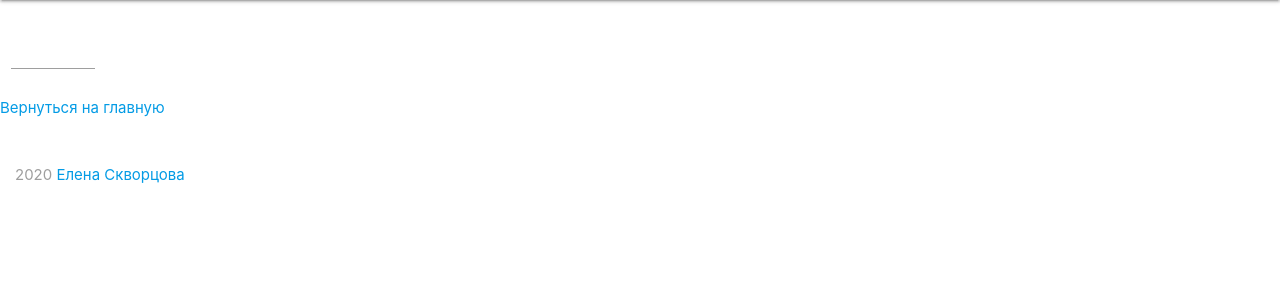
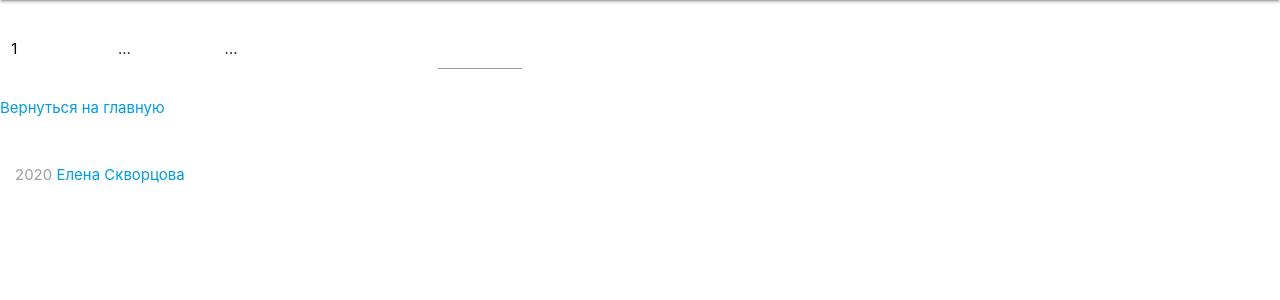
Before and after one commit to AbcdRa/logViewer, a Flask app: template templates/log_view.html in a window 1280 px wide. Shown: the part 64-364 px from the top of the page. Run offline with Flask 2, Linux system fonts and the light colour scheme; the template is opened without the code that fills it, so the values that code supplies are empty.

Commit message:
upgrade pageSelector:

```diff
--- a/app.py
+++ b/app.py
@@ -87,7 +87,7 @@
 
 #Вернуть page selector
 def pageSelectorRange(currentPage, numOfPages):
-    DEFAULT_RANGE = 5
+    DEFAULT_RANGE = 3
 
     startPoint = currentPage-DEFAULT_RANGE
     startPoint = startPoint if startPoint>1 else 1
--- a/render.py
+++ b/render.py
@@ -9,7 +9,7 @@
 #Превращаем необработанную строку в сроку Html,
 def line2htmlRow(line):
     #Если строка меньше 57, то скорее всего там только сообщение
-    if len(line) < 57:
+    if len(line) < 57 or line[0]=="[":
         pass
         return "<tr><td></td><td></td><td></td><td>"+line+"</td></tr>\n"
     #Иначе делим на столбцы, используя информацию из сплиттера
@@ -17,7 +17,7 @@
         S = SPLITTER
         outline = "<tr>"
         for i in range(0,len(S)):
-            outline += "<td>" + line[S[i][0]:S[i][1]].strip() + "</td>"
+            outline += '<td class="c'+str(i)+'">' + line[S[i][0]:S[i][1]].strip() + "</td>"
         #Последний столбец не имеет фиксированной длины и идет до конца
         outline += "<td>" + line[S[len(S)-1][1]:].strip() + "</td></tr>\n"
         return outline
--- a/static/style.css
+++ b/static/style.css
@@ -21,3 +21,19 @@
 .tp {
     color: #ab08d4
 }
+
+.p-1 {
+    padding: 1px 1px;
+}
+
+.c0 {
+    width: 10rem;
+}
+
+.c1 {
+    width: 1rem;
+}
+
+.c2 {
+    width: 1rem;
+}
--- a/templates/log_view.html
+++ b/templates/log_view.html
@@ -1,9 +1,17 @@
 {% extends "base.html" %}
 {% block title %}{{logInfo["logName"]}}{% endblock %}
 {% block body %}
-    <table><tbody>{{logInfo["logHtml"] | safe}}</tbody></table>
+    <table class="p-1"><tbody>{{logInfo["logHtml"] | safe}}</tbody></table>
     <br>
     <div class="row">
+    {% if 1 not in logInfo["pSR"] %}
+        <div class="col s1 mt">
+            <a class="tb"
+            href="{{'/logs/' + logInfo['logName'] + '/' + 1|string}}">1</a>
+        </div>
+        <div class="col s1 mt">...</div>
+
+    {% endif %}
     {% for i in logInfo["pSR"] %}
         {% if i == logInfo["currentPage"] %}
             <div class="col s1 mt"><a href="{{'/logs/' + logInfo['logName'] + '/' + i|string}}">{{i}}</a></div>
@@ -12,6 +20,16 @@
         {% endif %}
 
     {% endfor %}
+
+    {% if logInfo['numOfPages'] not in logInfo["pSR"] %}
+        <div class="col s1 mt">...</div>
+        <div class="col s1 mt">
+            <a class="tb"
+            href="{{'/logs/' + logInfo['logName'] + '/' + logInfo['numOfPages']|string}}">
+            {{logInfo['numOfPages']}}
+            </a>
+        </div>
+    {% endif %}
         <div class="col s1">
 
             <input id="pageSelect" type="number" />
```
